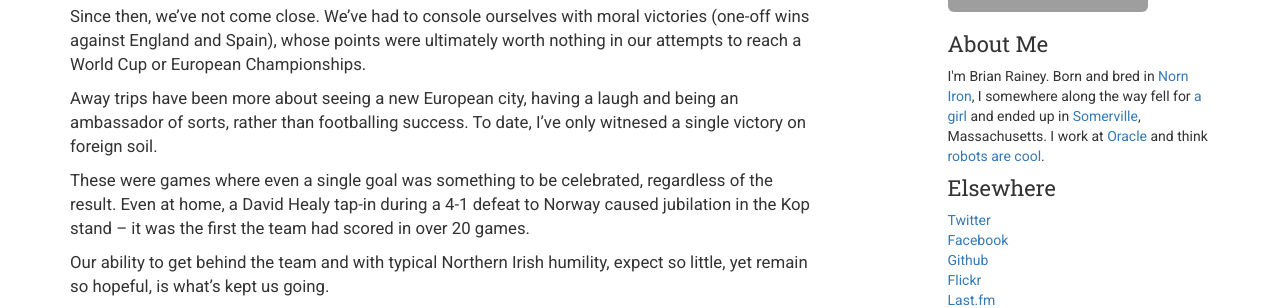
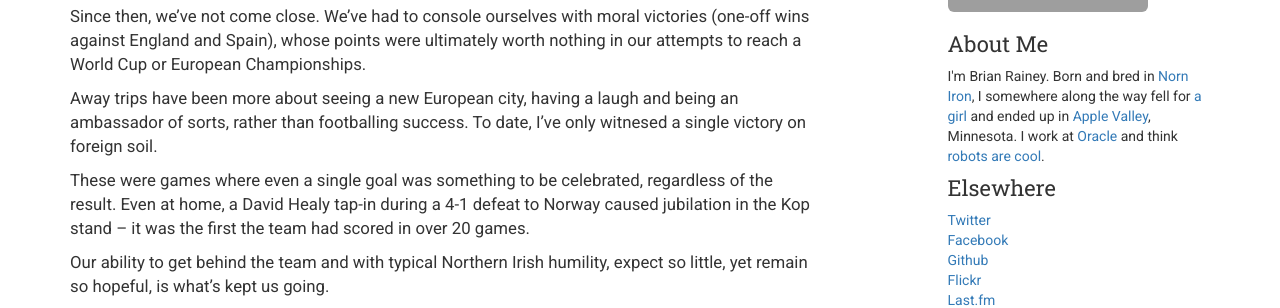
Before and after one commit to brianrainey/brianrainey.github.com, a Jekyll site: the page built from index.html, in a window 1280 px wide and 900 px high. Shown: the part 208-516 px from the top of the window. Built offline with Jekyll 4.4.1, drawn with Linux system fonts in a browser that asks for light colours; nearby versions of some CDN libraries; comment, search, counter and statistics services are not loaded; grey boxes are pictures that could not be loaded.

Commit message:
Update location.

```diff
--- a/_layouts/default.html
+++ b/_layouts/default.html
@@ -55,7 +55,7 @@
               <h4>About Me</h4>
               <p>
                 I'm <span itemprop="name">Brian Rainey</span>. Born and bred in <a href="http://www.discovernorthernireland.com/">Norn Iron</a>,
-                I somewhere along the way fell for <a href="http://twitter.com/jennifermobley">a girl</a> and ended up in <a href="http://en.wikipedia.org/wiki/Somerville,_Massachusetts">Somerville</a>, Massachusetts.
+                I somewhere along the way fell for <a href="http://twitter.com/jennifermobley">a girl</a> and ended up in <a href="https://en.wikipedia.org/wiki/Apple_Valley,_Minnesota">Apple Valley</a>, Minnesota.
                 I work at <a href="http://www.oracle.com/us/products/applications/commerce/overview/index.html"><span itemProp="worksFor">Oracle</span></a> and think <a href="http://www.flickr.com/photos/bangers/8475343819/">robots are cool</a>.
               </p>
             </div>
```
